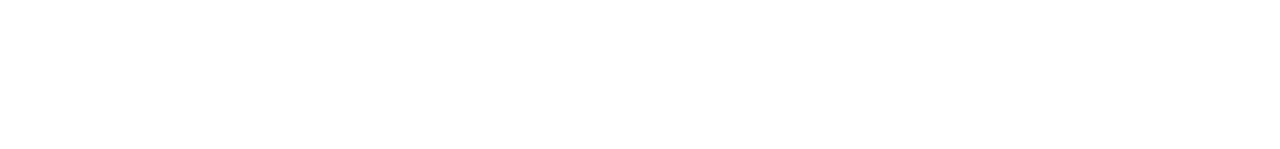
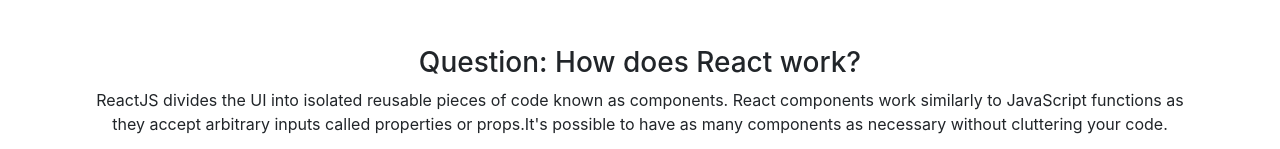
Before and after one commit to Sizan75/the-daily-burn, a React (Create React App) app: page / in a window 1280 px wide. Shown: the part 1354-1503 px from the top of the page. Before the commit the page ends 1352 px from the top, so only its background shows below. Built offline with nearby package versions, Linux system fonts and the light colour scheme.

Commit message:
blogs component added

```diff
--- a/src/App.js
+++ b/src/App.js
@@ -1,4 +1,5 @@
 import './App.css';
+import Blogs from './component/Blogs/Blogs';
 import Exercises from './component/Exercises/Exercises';
 import Header from './component/Header/Header';
 
@@ -7,6 +8,7 @@
     <div className="App">
    <Header></Header>
    <Exercises></Exercises>
+   <Blogs></Blogs>
     </div>
   );
 }
--- /dev/null
+++ b/src/component/Blogs/Blogs.js
@@ -0,0 +1,12 @@
+import React from 'react';
+
+const Blogs = () => {
+    return (
+        <div className='container mt-5'>
+        <h3>Question: How does React work?</h3>
+        <p>ReactJS divides the UI into isolated reusable pieces of code known as components. React components work similarly to JavaScript functions as they accept arbitrary inputs called properties or props.It's possible to have as many components as necessary without cluttering your code.</p>
+        </div>
+    );
+};
+
+export default Blogs;
```
